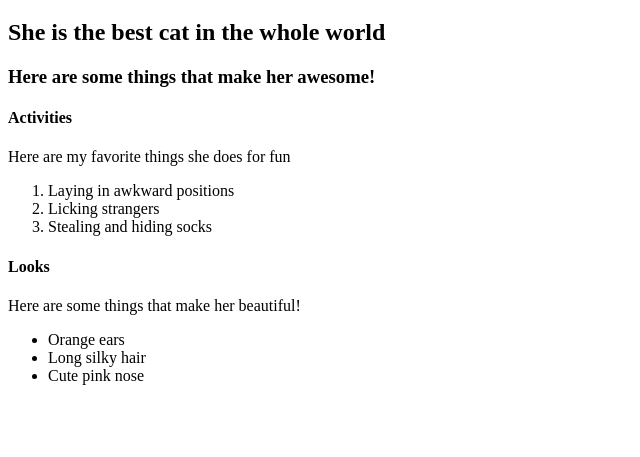
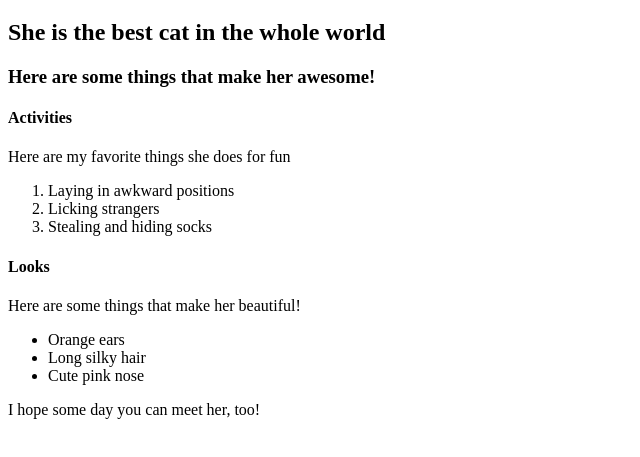
Before and after one commit to jessemckay27/my-cat, a plain HTML site: page my-cat.html in a window 1280 px wide. Shown: the part 61-518 px from the top of the page, without its empty margins (0-640 px from the left). Drawn offline with Linux system fonts and the light colour scheme.

Commit message:
add final paragraph, and close tags

```diff
--- a/my-cat.html
+++ b/my-cat.html
@@ -21,3 +21,6 @@
       <li>Long silky hair</li>
       <li>Cute pink nose</li>
     </ul>
+    <p>I hope some day you can meet her, too!</p>
+  </body>
+</html>
```
